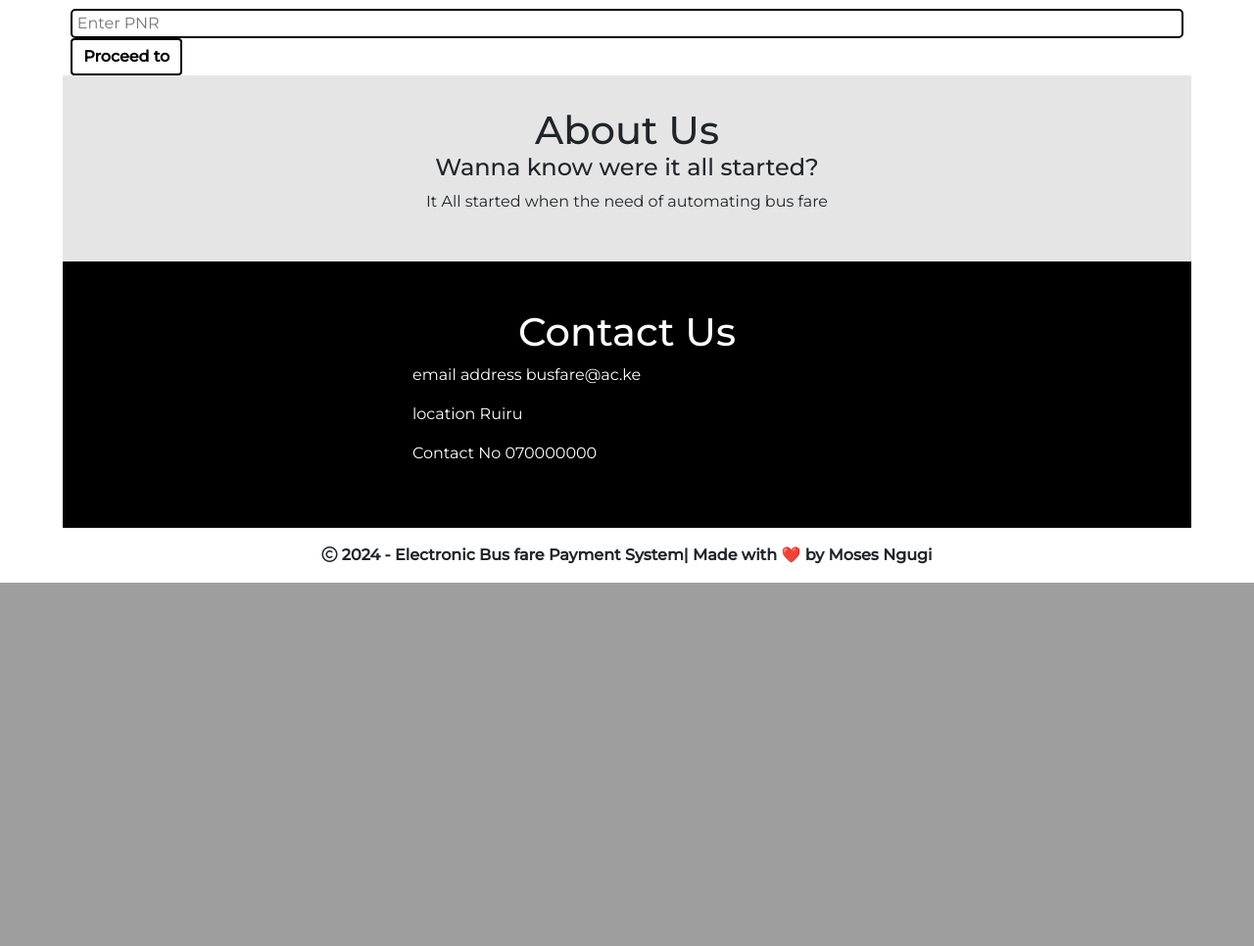
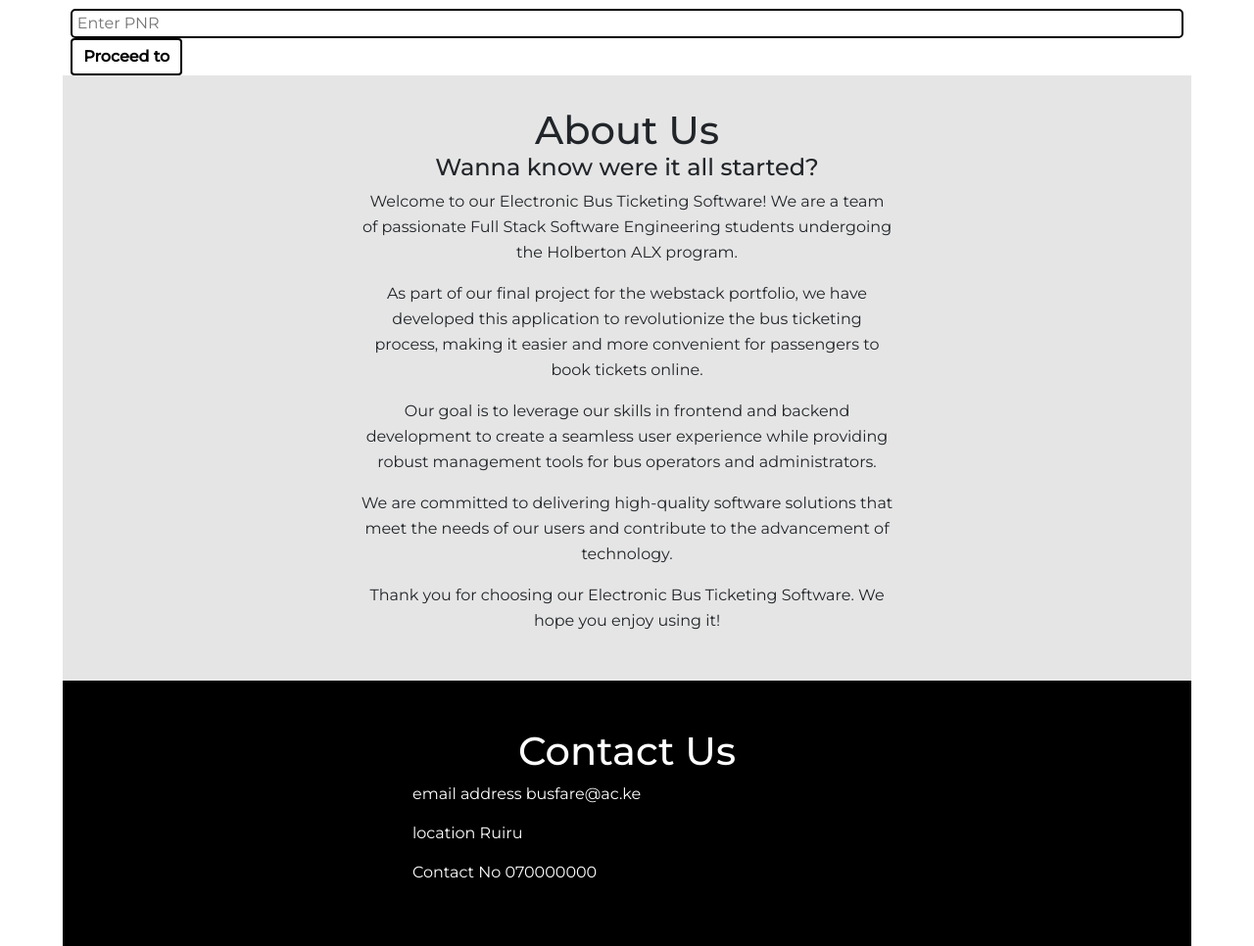
Before and after one commit to Sirmooooh/Electronic-Bus-Fare-Payment-System, a PHP site: page / in a window 1280 px wide. Shown: the part 1091-2057 px from the top of the page at 98% size. Before the commit the page ends 1686 px from the top, so only its background shows below. Run offline with PHP 8.4, Linux system fonts and the light colour scheme; data comes from the database, SQL or seed files in the repository; some libraries are stand-ins or nearby versions.

Commit message:
ELECTRONIC BUS TICKETING SOFTWWARE

```diff
--- a/admin/01 LOGIN DETAILS & PROJECT INFO.txt
+++ b/admin/01 LOGIN DETAILS & PROJECT INFO.txt
@@ -2,12 +2,12 @@
 
 **Database Name: sbtbsphp**
 
-**Developed by Muhammad Rabiu Moses Nguigi**
+**Developed by Muhammad Rabiu and Moses Nguigi**
 
 **Recommended PHP Version 5.6 or Newer**
 
 
 **Login Details**
 
-Username: admin
-Password: Password@123
+Username:
+Password:
--- a/index.php
+++ b/index.php
@@ -208,6 +208,7 @@
                 <li><a href="#" class="nav-item">Home</a></li>
                 <li><a href="#about" class="nav-item">About</a></li>
                 <li><a href="#contact" class="nav-item">Contact</a></li>
+                <li><a href="#Register" class="nav-item">Register</a></li>
             </ul>
             <div>
                 <a href="#" class="login nav-item" data-bs-toggle="modal" data-bs-target="#loginModal"><i class="fas fa-sign-in-alt" style="margin-right: 0.4rem;"></i>Login</a>
@@ -289,9 +290,11 @@
             <div>
                 <h1>About Us</h1>
                 <h4>Wanna know were it all started?</h4>
-                <p>
-                    It All started when the need of automating bus fare
-                </p>
+                <p>Welcome to our Electronic Bus Ticketing Software! We are a team of passionate Full Stack Software Engineering students undergoing the Holberton ALX program.</p>
+                <p>As part of our final project for the webstack portfolio, we have developed this application to revolutionize the bus ticketing process, making it easier and more convenient for passengers to book tickets online.</p>
+                <p>Our goal is to leverage our skills in frontend and backend development to create a seamless user experience while providing robust management tools for bus operators and administrators.</p>
+                <p>We are committed to delivering high-quality software solutions that meet the needs of our users and contribute to the advancement of technology.</p>
+                <p>Thank you for choosing our Electronic Bus Ticketing Software. We hope you enjoy using it!</p>
             </div>
         </section>
         <section id="contact">
```
